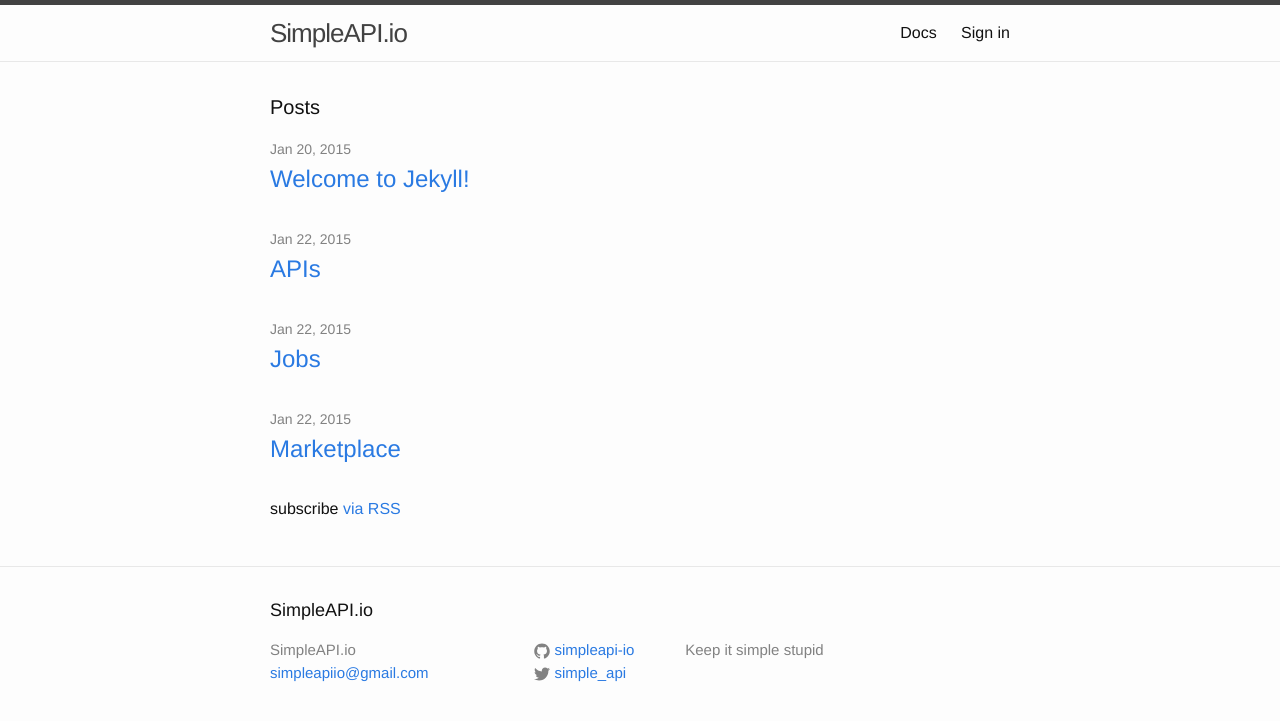
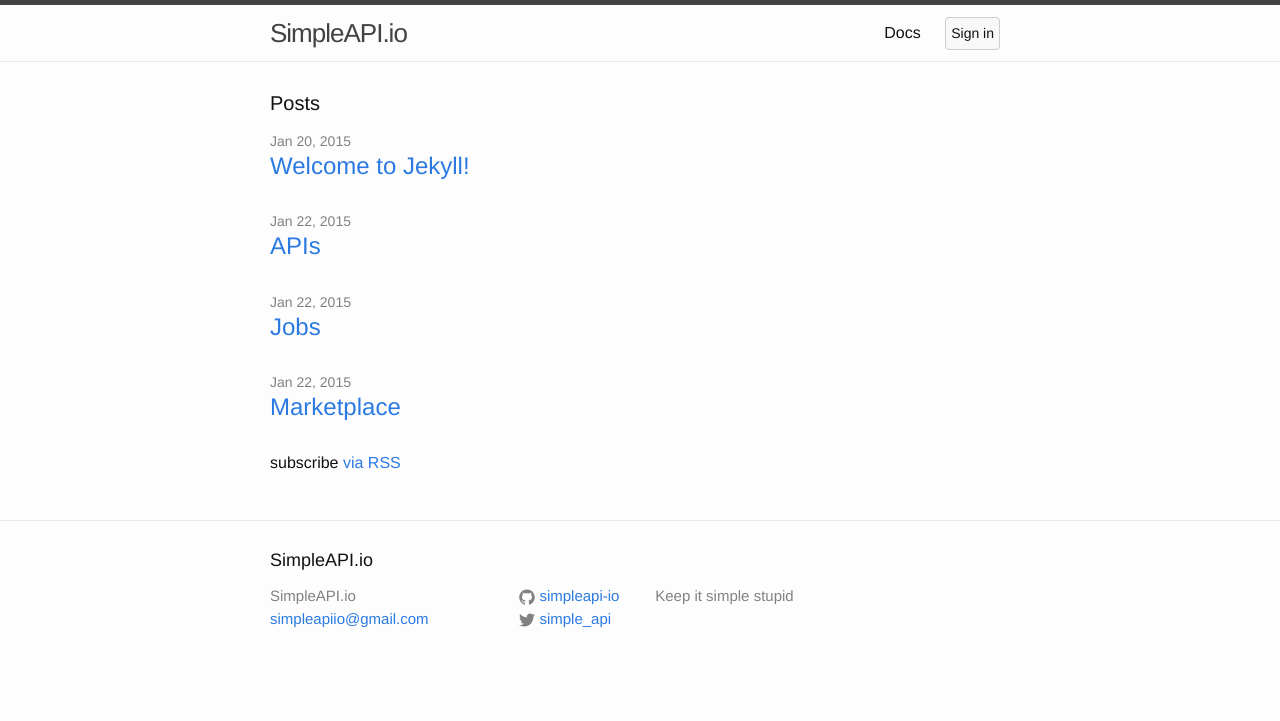
Before and after one commit to simpleapi-io/simpleapi-io.github.io, a Jekyll site: the page built from index.html, in a window 1280 px wide. Shown: the top 721 px of the page. Built offline with Jekyll 4.4.1, drawn with Linux system fonts in a browser that asks for light colours.

Commit message:
add bootstrap so we can fluid the doc list

```diff
--- a/_includes/head.html
+++ b/_includes/head.html
@@ -6,9 +6,11 @@
   <title>{% if page.title %}{{ page.title }}{% else %}{{ site.title }}{% endif %}</title>
   <meta name="description" content="{% if page.excerpt %}{{ page.excerpt | strip_html | strip_newlines | truncate: 160 }}{% else %}{{ site.description }}{% endif %}">
 
+  <link rel="stylesheet" href="//maxcdn.bootstrapcdn.com/bootstrap/3.3.2/css/bootstrap.min.css">
   <link rel="stylesheet" href="{{ "/css/main.css" | prepend: site.baseurl }}">
   <link rel="canonical" href="{{ page.url | replace:'index.html','' | prepend: site.baseurl | prepend: site.url }}">
   <link rel="alternate" type="application/rss+xml" title="{{ site.title }}" href="{{ "/feed.xml" | prepend: site.baseurl | prepend: site.url }}" />
+  <script src="//maxcdn.bootstrapcdn.com/bootstrap/3.3.2/js/bootstrap.min.js">
   <script>
   (function(i,s,o,g,r,a,m){i['GoogleAnalyticsObject']=r;i[r]=i[r]||function(){(i[r].q=i[r].q||[]).push(arguments)},i[r].l=1*new Date();a=s.createElement(o),m=s.getElementsByTagName(o)[0];a.async=1;a.src=g;m.parentNode.insertBefore(a,m)})(window,document,'script','//www.google-analytics.com/analytics.js','ga');
   ga('create', 'UA-58633458-1', 'auto');
--- a/_sass/_base.scss
+++ b/_sass/_base.scss
@@ -153,8 +153,7 @@
  * Wrapper
  */
 .wrapper {
-    max-width: -webkit-calc(#{$content-width} - (#{$spacing-unit} * 2));
-    max-width:         calc(#{$content-width} - (#{$spacing-unit} * 2));
+    max-width: $content-width;
     margin-right: auto;
     margin-left: auto;
     padding-right: $spacing-unit;
@@ -162,8 +161,7 @@
     @extend %clearfix;
 
     @include media-query($on-laptop) {
-        max-width: -webkit-calc(#{$content-width} - (#{$spacing-unit}));
-        max-width:         calc(#{$content-width} - (#{$spacing-unit}));
+        max-width: $content-width;
         padding-right: $spacing-unit / 2;
         padding-left: $spacing-unit / 2;
     }
@@ -218,3 +216,13 @@
   border-radius: 4px;
   border: 1px solid #c7254e;
 }
+
+.btn-nav {
+    background-color: #f8f8f8;
+    padding: 5px !important;
+    margin: 10px;
+
+    &:hover {
+        background-color: #f8f8f8;
+    }
+}
```
